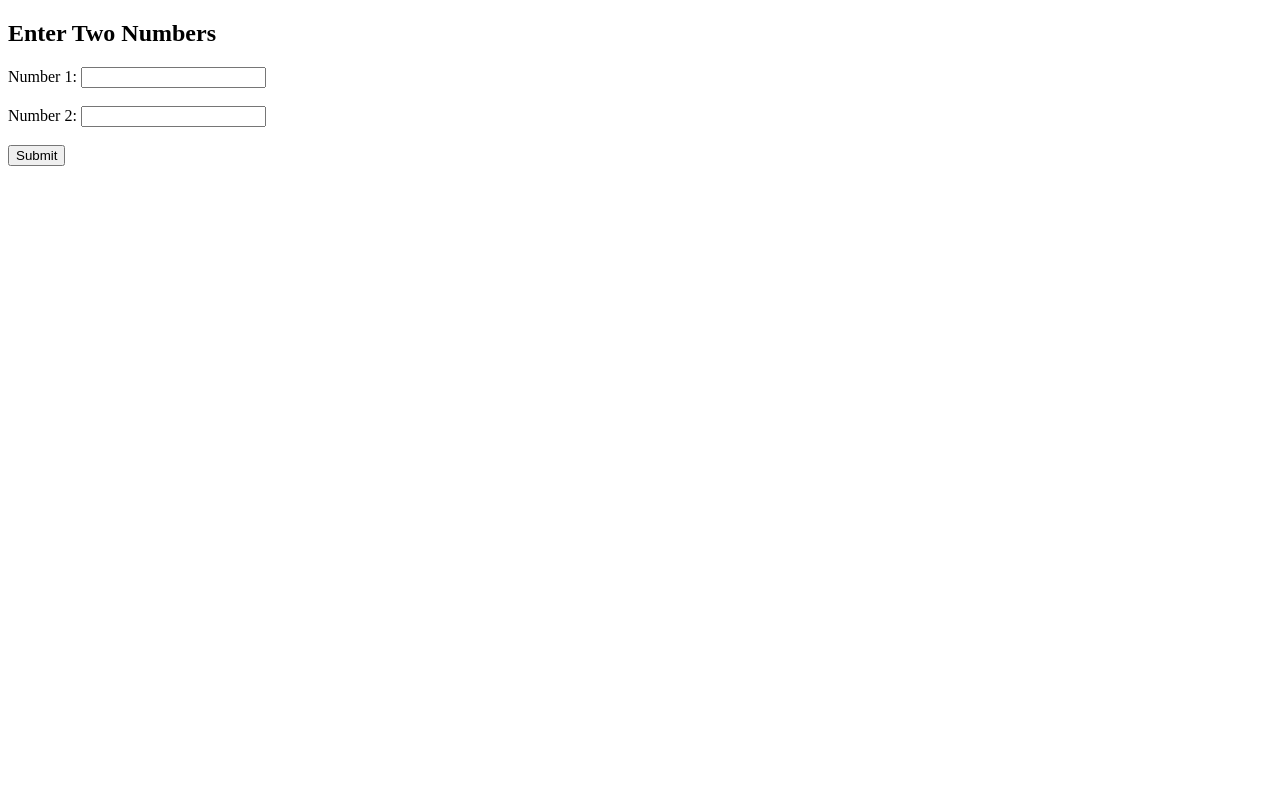
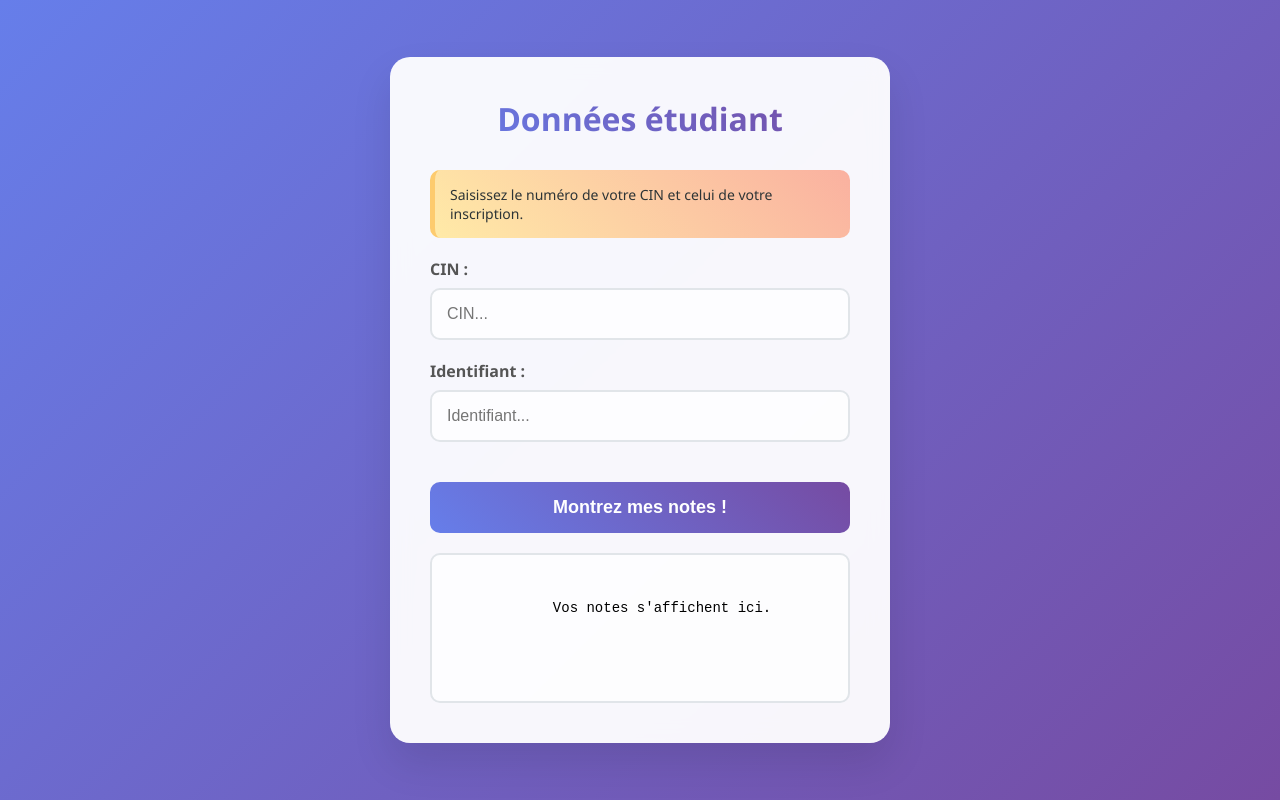
Before and after one commit to isetbz/isetbz.github.io, a plain HTML site: page index.html in a window 1280 px wide. Drawn offline with Linux system fonts and the light colour scheme.

Commit message:
test netlify deployment

```diff
--- a/index.html
+++ b/index.html
@@ -1,48 +1,110 @@
 <!DOCTYPE html>
 <html lang="en">
+
 <head>
     <meta charset="UTF-8">
     <meta name="viewport" content="width=device-width, initial-scale=1.0">
-    <title>Form</title>
+    <title>User ID Query</title>
+    <link rel="stylesheet" type="text/css" href="styles.css">
 </head>
+
 <body>
-    <h2>Enter Two Numbers</h2>
-    <form id="sumForm">
-        <label for="num1">Number 1:</label>
-        <input type="number" id="num1" name="num1" required><br><br>
+    <div class="container">
+        <h1>Données étudiant</h1>
 
-        <label for="num2">Number 2:</label>
-        <input type="number" id="num2" name="num2" required><br><br>
+        <div class="info-note">
+            Saisissez le numéro de votre CIN et celui de votre inscription.
+        </div>
 
-        <button type="submit">Submit</button>
-    </form>
+        <div class="input-group">
+            <label for="cin">CIN :</label>
+            <input type="text" id="cin" placeholder="CIN...">
+        </div>
 
-    <p id="message"></p>
+        <div class="input-group">
+            <label for="identifiant">Identifiant :</label>
+            <input type="text" id="identifiant" placeholder="Identifiant...">
+        </div>
+
+        <button class="query-btn" onclick="queryUsers()" id="queryBtn">Montrez mes notes !</button>
+
+        <div class="results" id="results">
+            Vos notes s'affichent ici.
+        </div>
+    </div>
 
     <script>
-        document.getElementById('sumForm').addEventListener('submit', async function(event) {
-            event.preventDefault();
+        const cin = document.getElementById('cin');
+        const identifiant = document.getElementById('identifiant');
+        const queryBtn = document.getElementById('queryBtn');
+        const results = document.getElementById('results');
 
-            const num1 = document.getElementById('num1').value;
-            const num2 = document.getElementById('num2').value;
-            const issueTitle = `Summation Request: ${num1} + ${num2}`;
-            const issueBody = `Compute sum for ${num1} and ${num2}.`;
+        function displayResults(content, type = 'info') {
+            results.className = 'results';
 
-            const response = await fetch('https://api.github.com/repos/isetbz/isetbz.github.io/issues', {
+            if (type === 'error') {
+                results.classList.add('error');
+            } else if (type === 'success') {
+                results.classList.add('success');
+            } else if (type === 'loading') {
+                results.classList.add('loading');
+            }
+
+            results.textContent = content;
+        }
+
+        function queryUsers() {
+            const cin = cin.value.trim();
+            const identifiant = identifiant.value.trim();
+
+            if (!cin || !identifiant) {
+                displayResults('Please enter both user IDs before querying.', 'error');
+                return;
+            }
+
+            // Show loading state
+            queryBtn.disabled = true;
+            queryBtn.textContent = 'Querying...';
+            displayResults('Connecting to MongoDB Atlas and querying users...', 'loading');
+
+
+            fetch('/.netlify/functions/query-users/', {
                 method: 'POST',
                 headers: {
-                    'Authorization': 'token GITHUB_TOKEN',
-                    'Accept': 'application/vnd.github.v3+json'
+                    'Content-Type': 'application/json',
                 },
-                body: JSON.stringify({ title: issueTitle, body: issueBody })
-            });
+                body: JSON.stringify({ cin, identifiant })
+            })
+                .then(response => response.json())
+                .then(data => {
+                    if (data.success) {
+                        displayResults(formatUserResults(data.users), 'success');
+                    } else {
+                        displayResults(`Error: ${data.error}`, 'error');
+                    }
+                })
+                .catch(error => {
+                    displayResults(`Connection error: ${error.message}`, 'error');
+                })
+                .finally(() => {
+                    queryBtn.disabled = false;
+                    queryBtn.textContent = 'Query Database';
+                });
+        }
 
-            if (response.ok) {
-                document.getElementById('message').innerText = "Request submitted! PDF will be available soon.";
-            } else {
-                document.getElementById('message').innerText = "Error submitting request.";
+        // Handle Enter key press
+        cin.addEventListener('keypress', function (e) {
+            if (e.key === 'Enter') {
+                queryUsers();
+            }
+        });
+
+        identifiant.addEventListener('keypress', function (e) {
+            if (e.key === 'Enter') {
+                queryUsers();
             }
         });
     </script>
 </body>
+
 </html>
--- /dev/null
+++ b/styles.css
@@ -0,0 +1,135 @@
+       * {
+           margin: 0;
+           padding: 0;
+           box-sizing: border-box;
+       }
+
+       body {
+           font-family: 'Segoe UI', Tahoma, Geneva, Verdana, sans-serif;
+           background: linear-gradient(135deg, #667eea 0%, #764ba2 100%);
+           min-height: 100vh;
+           padding: 20px;
+           display: flex;
+           align-items: center;
+           justify-content: center;
+       }
+
+       .container {
+           background: rgba(255, 255, 255, 0.95);
+           backdrop-filter: blur(10px);
+           border-radius: 20px;
+           padding: 40px;
+           box-shadow: 0 20px 40px rgba(0, 0, 0, 0.1);
+           width: 100%;
+           max-width: 500px;
+       }
+
+       h1 {
+           text-align: center;
+           color: #333;
+           margin-bottom: 30px;
+           font-size: 2em;
+           background: linear-gradient(45deg, #667eea, #764ba2);
+           -webkit-background-clip: text;
+           -webkit-text-fill-color: transparent;
+           background-clip: text;
+       }
+
+       .input-group {
+           margin-bottom: 20px;
+       }
+
+       label {
+           display: block;
+           margin-bottom: 8px;
+           font-weight: 600;
+           color: #555;
+       }
+
+       input[type="text"] {
+           width: 100%;
+           padding: 15px;
+           border: 2px solid #e1e5e9;
+           border-radius: 10px;
+           font-size: 16px;
+           transition: all 0.3s ease;
+           background: rgba(255, 255, 255, 0.8);
+       }
+
+       input[type="text"]:focus {
+           outline: none;
+           border-color: #667eea;
+           box-shadow: 0 0 20px rgba(102, 126, 234, 0.2);
+           transform: translateY(-2px);
+       }
+
+       .query-btn {
+           width: 100%;
+           padding: 15px;
+           background: linear-gradient(45deg, #667eea, #764ba2);
+           color: white;
+           border: none;
+           border-radius: 10px;
+           font-size: 18px;
+           font-weight: 600;
+           cursor: pointer;
+           transition: all 0.3s ease;
+           margin: 20px 0;
+       }
+
+       .query-btn:hover {
+           transform: translateY(-3px);
+           box-shadow: 0 10px 25px rgba(0, 0, 0, 0.2);
+       }
+
+       .query-btn:active {
+           transform: translateY(-1px);
+       }
+
+       .query-btn:disabled {
+           opacity: 0.6;
+           cursor: not-allowed;
+           transform: none;
+       }
+
+       .results {
+           background: rgba(255, 255, 255, 0.8);
+           border: 2px solid #e1e5e9;
+           border-radius: 10px;
+           padding: 20px;
+           min-height: 150px;
+           font-family: 'Courier New', monospace;
+           font-size: 14px;
+           line-height: 1.6;
+           white-space: pre-wrap;
+           overflow-y: auto;
+           max-height: 300px;
+       }
+
+       .loading {
+           text-align: center;
+           color: #667eea;
+           font-style: italic;
+       }
+
+       .error {
+           color: #e74c3c;
+           background: rgba(231, 76, 60, 0.1);
+           border-color: #e74c3c;
+       }
+
+       .success {
+           color: #27ae60;
+           background: rgba(39, 174, 96, 0.1);
+           border-color: #27ae60;
+       }
+
+       .info-note {
+           background: linear-gradient(45deg, #ffeaa7, #fab1a0);
+           border-radius: 10px;
+           padding: 15px;
+           margin-bottom: 20px;
+           border-left: 5px solid #fdcb6e;
+           font-size: 14px;
+           color: #2d3436;
+       }
```
Also changed, not shown: netlify/functions/query-users.js (added, +24 -0 lines).
